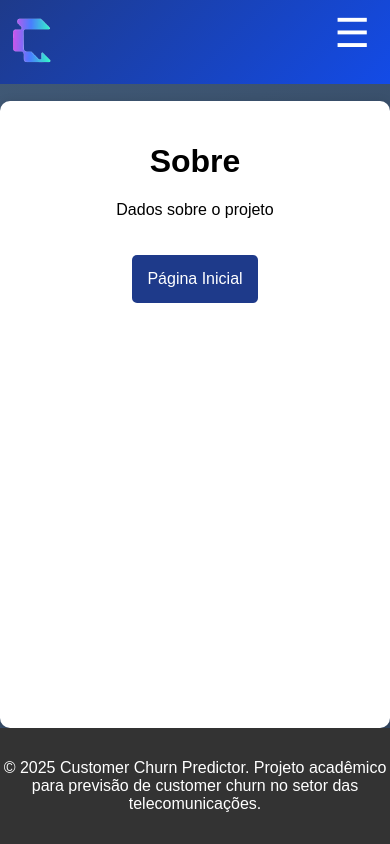
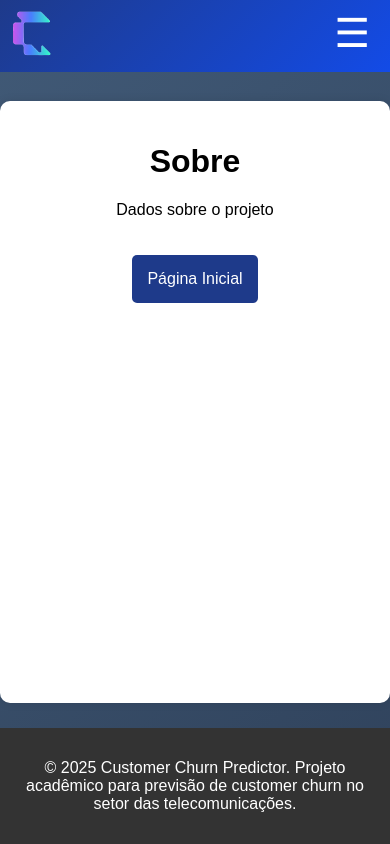
Before and after one commit to FranGoncal/ProjetoLEI, a Flask app: page /sobre in a window 390 px wide. Run offline with Flask 3, Linux system fonts and the light colour scheme; parts of the project's set-up code (start-up, migrations or seed data) failed here and were passed over.

Commit message:
Imagens PWA e Ajuste Navbar/Footer

```diff
--- a/Website/static/styles.css
+++ b/Website/static/styles.css
@@ -263,7 +263,9 @@ main {
         cursor: pointer;
         z-index: 1001;
     }
-
+    header {
+        height: 8.5vh; /* Reduz a altura do cabeçalho */
+    }
     .logo {
         height: 65px; /* Set the height to match the hamburger menu icon */
         width: auto; /* Ensure the width adjusts proportionally */
@@ -286,7 +288,7 @@ main {
 
     #navHumb.open {
         display: flex;
-        top: 80px;
+        top: 72px;
     }
 
     #navHumb nav ul {
--- a/Website/templates/contacto.html
+++ b/Website/templates/contacto.html
@@ -61,7 +61,7 @@
             main {
                 width: 100%;
                 max-width: 100%;
-                margin: 12vh 0 0 0;
+                margin: 12vh 0 3vh 0;
                 padding: 20px;
                 box-sizing: border-box;
             }
@@ -76,10 +76,11 @@
                 padding: 0;
             }
             footer {
-                padding: 15px 0;
+                padding: 15px 10px;
                 width: 100vw;
                 position: relative;
                 left: 0;
+                box-sizing: border-box;
             }
 
             html, body {
--- a/Website/templates/previsao.html
+++ b/Website/templates/previsao.html
@@ -86,7 +86,7 @@
             main {
                 width: 100%;
                 max-width: 100%;
-                margin: 12vh 0 0 0;
+                margin: 12vh 0 3vh 0;
                 padding: 20px;
                 box-sizing: border-box;
             }
@@ -101,10 +101,11 @@
                 padding: 0;
             }
             footer {
-                padding: 15px 0;
+                padding: 15px 10px;
                 width: 100vw;
                 position: relative;
                 left: 0;
+                box-sizing: border-box;
             }
 
             html, body {
--- a/Website/templates/previsao_csv.html
+++ b/Website/templates/previsao_csv.html
@@ -156,7 +156,7 @@
             main {
                 width: 100%;
                 max-width: 100%;
-                margin: 12vh 0 0 0;
+                margin: 12vh 0 3vh 0;
                 padding: 20px;
                 box-sizing: border-box;
             }
@@ -171,10 +171,11 @@
                 padding: 0;
             }
             footer {
-                padding: 15px 0;
+                padding: 15px 10px;
                 width: 100vw;
                 position: relative;
                 left: 0;
+                box-sizing: border-box;
             }
 
             html, body {
--- a/Website/templates/previsao_resultado.html
+++ b/Website/templates/previsao_resultado.html
@@ -91,7 +91,7 @@
             main {
                 width: 100%;
                 max-width: 100%;
-                margin: 12vh 0 0 0;
+                margin: 12vh 0 3vh 0;
                 padding: 20px;
                 box-sizing: border-box;
             }
@@ -106,10 +106,11 @@
                 padding: 0;
             }
             footer {
-                padding: 15px 0;
+                padding: 15px 10px;
                 width: 100vw;
                 position: relative;
                 left: 0;
+                box-sizing: border-box;
             }
 
             html, body {
--- a/Website/templates/sobre.html
+++ b/Website/templates/sobre.html
@@ -61,7 +61,7 @@
             main {
                 width: 100%;
                 max-width: 100%;
-                margin: 12vh 0 0 0;
+                margin: 12vh 0 3vh 0;
                 padding: 20px;
                 box-sizing: border-box;
             }
@@ -76,10 +76,11 @@
                 padding: 0;
             }
             footer {
-                padding: 15px 0;
+                padding: 15px 10px;
                 width: 100vw;
                 position: relative;
                 left: 0;
+                box-sizing: border-box;
             }
 
             html, body {
```
Also changed, not shown: Website/templates/index.html (+9 -8 lines), Website/static/manifest.json, Website/static/so_icon_web2.png (added), Website/static/so_icon_web512.png (added), Website/static/w1.png (added), Website/static/w2.png (added).
